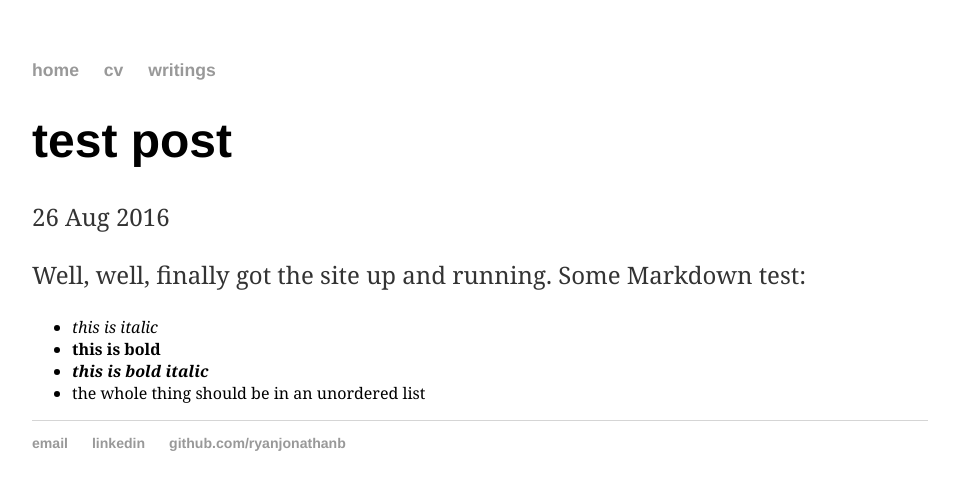
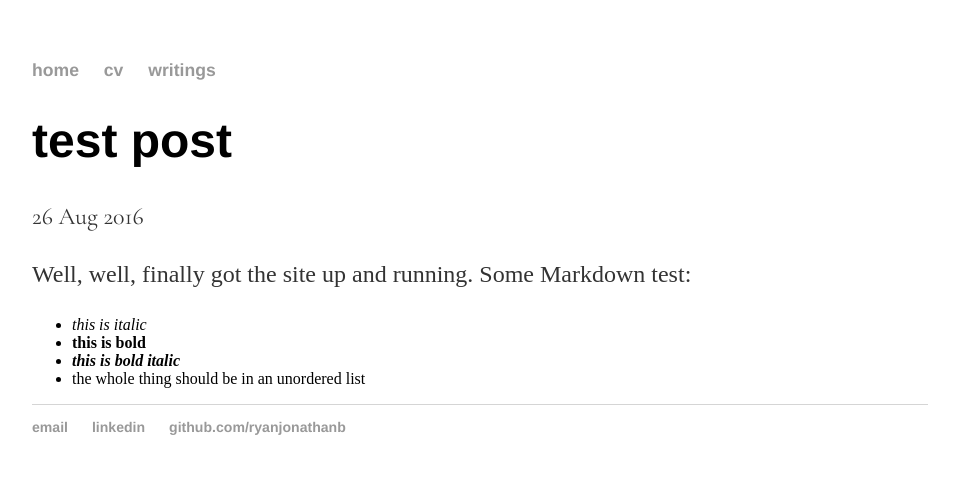
Before and after one commit to ryanjonathanb/ryanjonathanb.github.io, a Jekyll site: the page built from _posts/2016-08-26-test-post.md, in a window 1280 px wide. Shown: the top 490 px of the page, without its empty margins (160-1119 px from the left). Built offline with Jekyll 4.4.1, drawn with Linux system fonts in a browser that asks for light colours; some web fonts are replaced.

Commit message:
cormorant garamond

```diff
--- a/_layouts/post.html
+++ b/_layouts/post.html
@@ -2,7 +2,9 @@
 layout: default
 ---
 <head>
-	<link href="https://fonts.googleapis.com/css?family=Fjord+One" rel="stylesheet">
+	<style>
+	@import 'https://fonts.googleapis.com/css?family=Cormorant+Garamond';
+	</style>
 	<title>{{ page.title }} - ryanjonathanb</title>
 </head>
 <h1>{{ page.title }}</h1>
--- a/style.css
+++ b/style.css
@@ -1,5 +1,5 @@
 body {
-    font-family: 'Georgia';
+    font-family: 'Cormorant Garamond';
     margin: 60px auto;
     width: 70%;
 }
@@ -76,5 +76,5 @@
     list-style: none;
 }
 .post {
-    font-family: 'Georgia', serif;
+    font-family: serif;
 }
```
Also changed, not shown: 1 other file.
